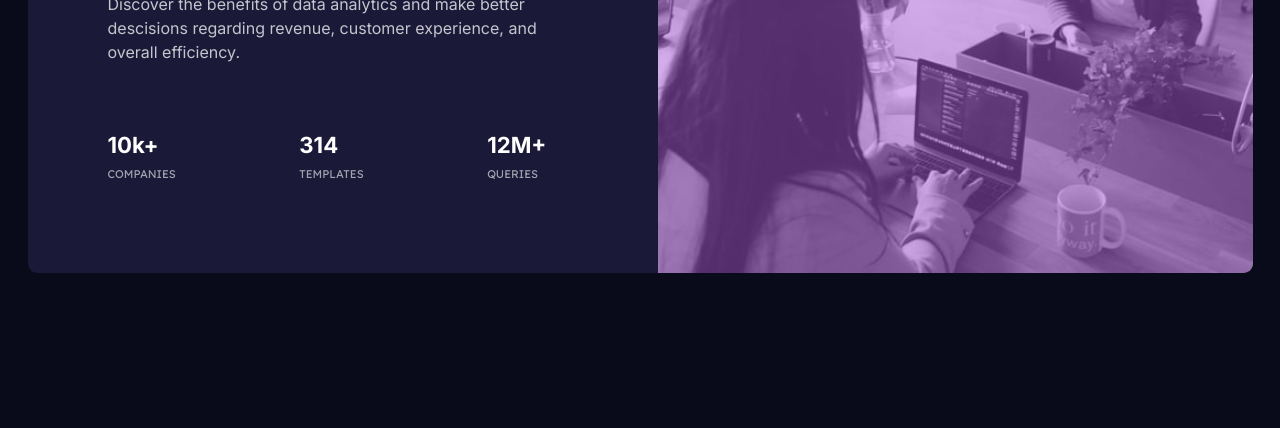
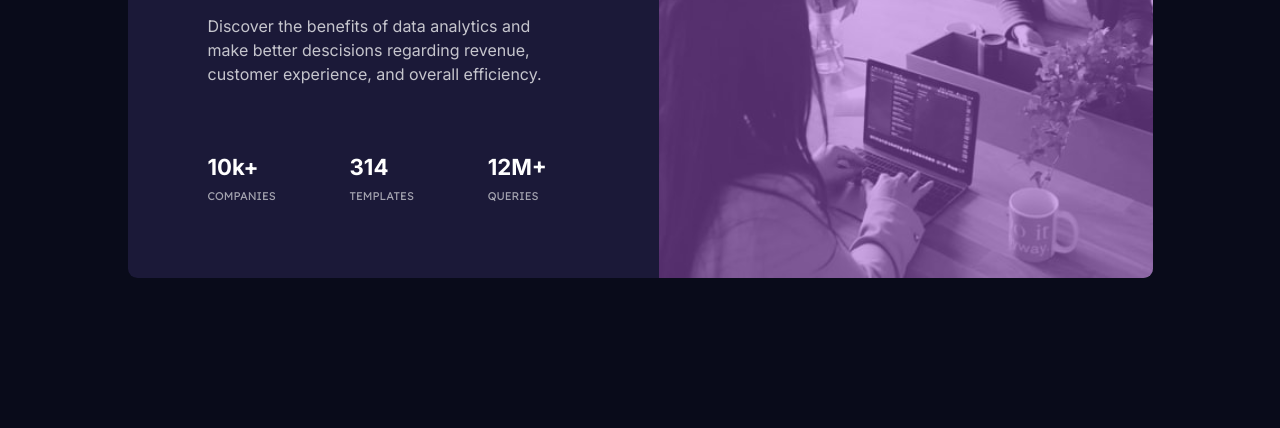
Before and after one commit to daniel-neyla/stats-preview-card, a plain HTML site: page index.html in a window 1280 px wide. Shown: the part 372-800 px from the top of the page. Drawn offline with Linux system fonts and the light colour scheme.

Commit message:
fixed the component max-width

```diff
--- a/css/style.css
+++ b/css/style.css
@@ -43,7 +43,7 @@ body {
   /* transform: translateY(40px); */
   border-radius: 0.6rem;
   overflow: hidden;
-  max-width: 1225px;
+  max-width: 1025px;
 }
 
 .card-img {
```
